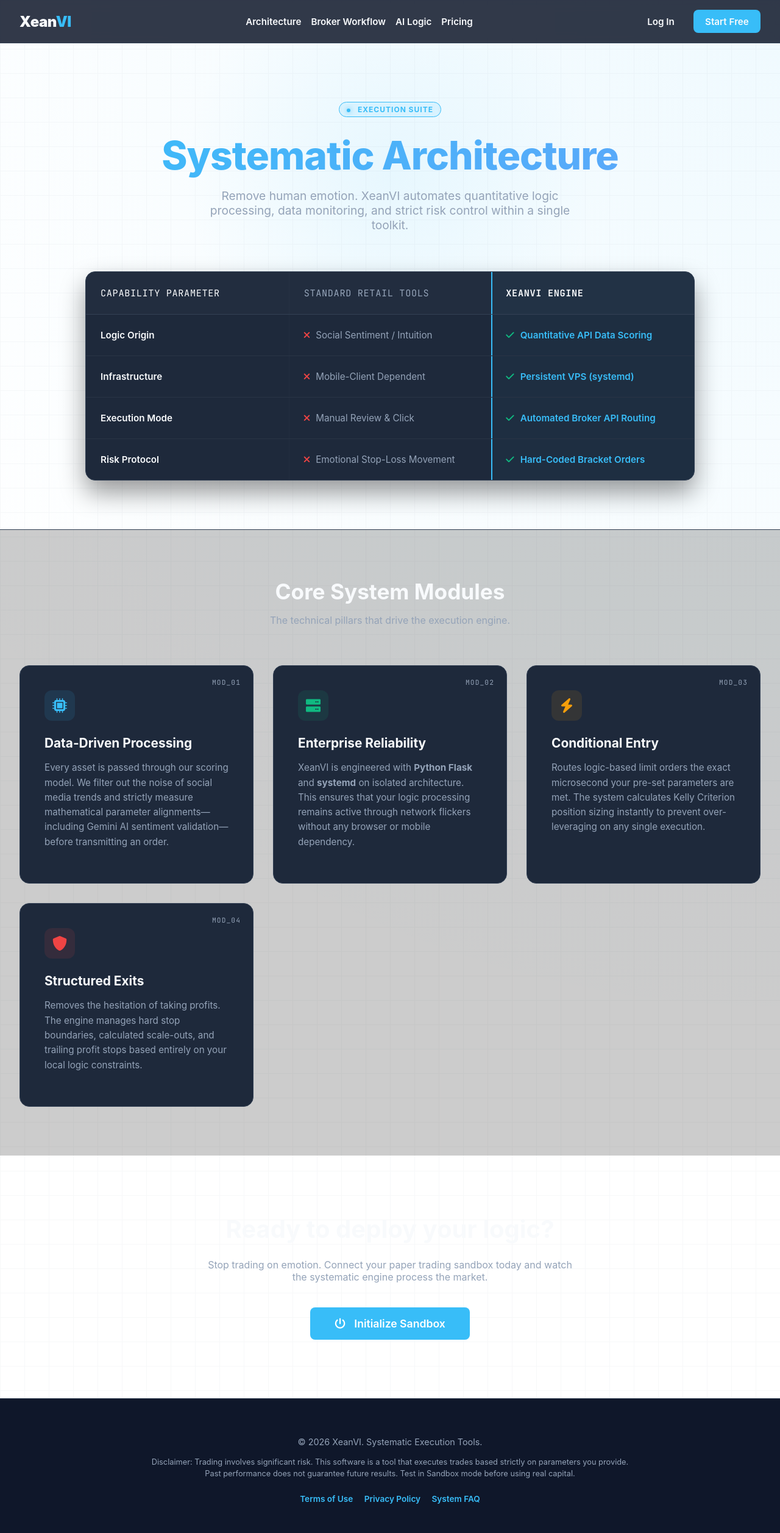
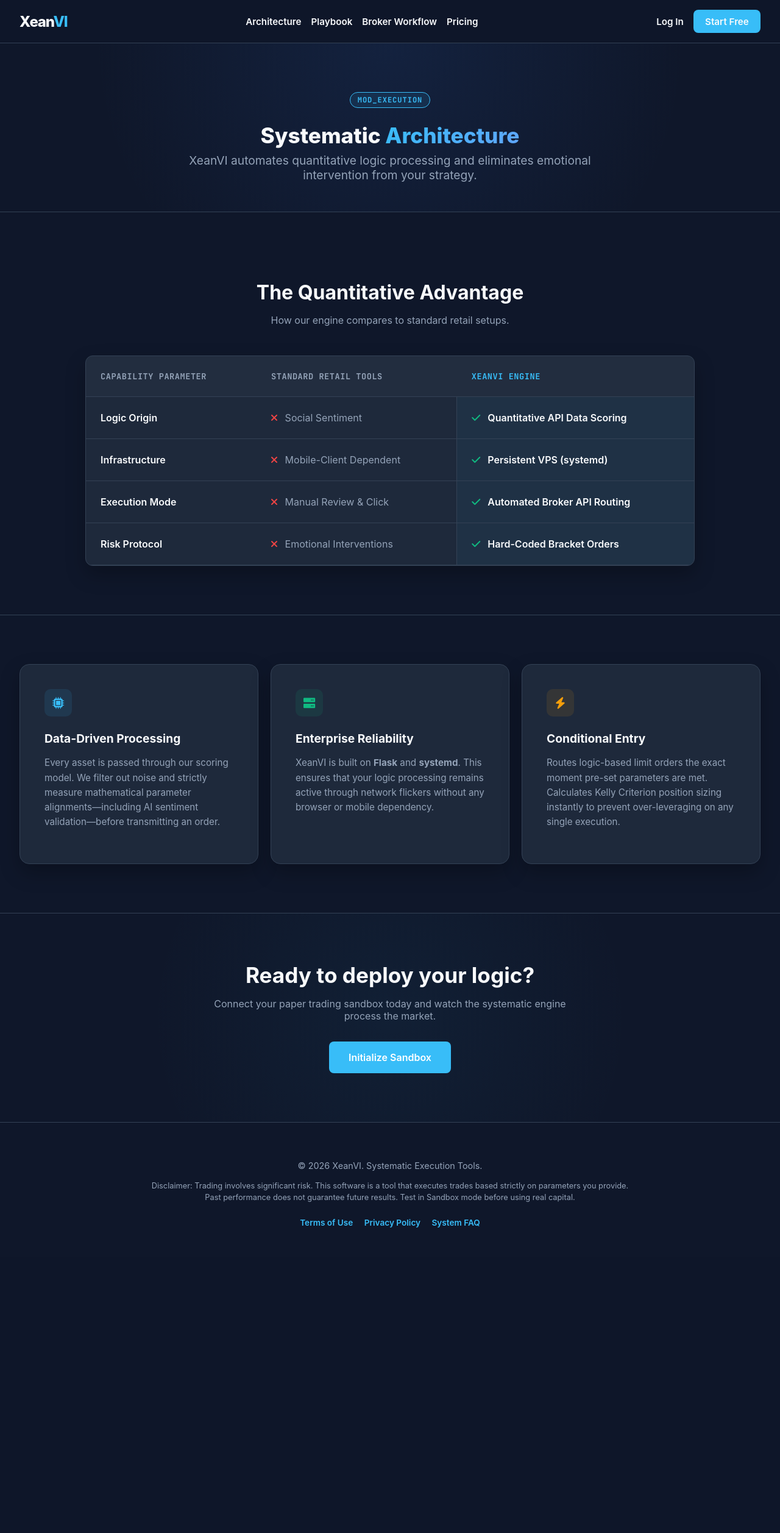
Before and after one commit to TroyS0326/trader, a Flask app: page /features in a window 1280 px wide. Shown: the whole page at 61% size. After the commit the page ends 2013 px from the top, so only its background shows below. Run offline with Flask 3, Linux system fonts and the light colour scheme; parts of the project's set-up code (start-up, migrations or seed data) failed here and were passed over; some libraries are stand-ins or nearby versions.

Commit message:
Update features page with leveled-up architecture layout

```diff
--- a/templates/features.html
+++ b/templates/features.html
@@ -3,323 +3,144 @@
 <head>
     <meta charset="UTF-8">
     <meta name="viewport" content="width=device-width, initial-scale=1.0, viewport-fit=cover">
-
-    <title>Engine Architecture & Features | XeanVI</title>
-    <meta name="description" content="Explore the quantitative architecture of XeanVI: API data scoring, persistent VPS execution, and automated risk protocols.">
+    <title>XeanVI Architecture | Systematic Execution</title>
+    <meta name="description" content="See what XeanVI automates: data monitoring, logic execution, and strict risk control within a single toolkit.">
 
     <link rel="stylesheet" href="{{ url_for('static', filename='style.css') }}">
     <link rel="stylesheet" href="https://cdnjs.cloudflare.com/ajax/libs/font-awesome/6.0.0/css/all.min.css">
     <link href="https://fonts.googleapis.com/css2?family=JetBrains+Mono:wght@400;700&display=swap" rel="stylesheet">
-
-    <style>
-        /* Feature Page Specific Styles */
-        .feature-hero {
-            padding: 6rem 2rem 4rem;
-            text-align: center;
-            position: relative;
-            overflow: hidden;
-        }
-
-        .feature-hero::before {
-            content: '';
-            position: absolute;
-            top: -50%;
-            left: 50%;
-            transform: translateX(-50%);
-            width: 800px;
-            height: 800px;
-            background: radial-gradient(circle, rgba(56, 189, 248, 0.08) 0%, transparent 60%);
-            z-index: -1;
-            pointer-events: none;
-        }
-
-        /* Architecture Matrix (Upgraded Table) */
-        .matrix-container {
-            max-width: 1000px;
-            margin: 0 auto;
-            background: var(--bg-card);
-            border: 1px solid var(--border-color);
-            border-radius: 16px;
-            overflow: hidden;
-            box-shadow: 0 20px 40px rgba(0,0,0,0.4);
-        }
-        .matrix-header {
-            display: grid;
-            grid-template-columns: 1fr 1fr 1fr;
-            background: rgba(255, 255, 255, 0.02);
-            border-bottom: 1px solid var(--border-color);
-            font-family: 'JetBrains Mono', monospace;
-            font-size: 0.85rem;
-            text-transform: uppercase;
-            letter-spacing: 0.05em;
-        }
-        .matrix-row {
-            display: grid;
-            grid-template-columns: 1fr 1fr 1fr;
-            border-bottom: 1px solid rgba(255, 255, 255, 0.05);
-            transition: background 0.2s;
-        }
-        .matrix-row:last-child {
-            border-bottom: none;
-        }
-        .matrix-row:hover {
-            background: rgba(56, 189, 248, 0.02);
-        }
-        .matrix-cell {
-            padding: 1.5rem;
-            display: flex;
-            align-items: center;
-            font-size: 0.95rem;
-        }
-        .cell-label {
-            font-weight: 600;
-            color: var(--text-main);
-        }
-        .cell-retail {
-            color: var(--text-muted);
-            border-right: 1px solid rgba(255, 255, 255, 0.02);
-            border-left: 1px solid rgba(255, 255, 255, 0.02);
-        }
-        .cell-xeanvi {
-            color: var(--accent-blue);
-            font-weight: 600;
-            background: rgba(56, 189, 248, 0.03);
-            position: relative;
-        }
-        .cell-xeanvi::before {
-            content: '';
-            position: absolute;
-            left: 0;
-            top: 0;
-            bottom: 0;
-            width: 2px;
-            background: var(--accent-blue);
-        }
-
-        /* Module Cards */
-        .module-grid {
-            display: grid;
-            grid-template-columns: repeat(auto-fit, minmax(320px, 1fr));
-            gap: 2rem;
-            margin-top: 4rem;
-        }
-        .module-card {
-            background: var(--bg-card);
-            border: 1px solid var(--border-color);
-            border-radius: 16px;
-            padding: 2.5rem;
-            position: relative;
-            transition: all 0.4s cubic-bezier(0.175, 0.885, 0.32, 1.275);
-            z-index: 1;
-        }
-        .module-card::before {
-            content: '';
-            position: absolute;
-            inset: 0;
-            border-radius: 16px;
-            padding: 2px;
-            background: linear-gradient(135deg, rgba(56, 189, 248, 0.5), transparent 50%);
-            -webkit-mask: linear-gradient(#fff 0 0) content-box, linear-gradient(#fff 0 0);
-            -webkit-mask-composite: xor;
-            mask-composite: exclude;
-            opacity: 0;
-            transition: opacity 0.4s ease;
-            z-index: -1;
-        }
-        .module-card:hover {
-            transform: translateY(-5px);
-            box-shadow: 0 15px 35px rgba(0, 0, 0, 0.3);
-            border-color: transparent;
-        }
-        .module-card:hover::before {
-            opacity: 1;
-        }
-        .module-icon {
-            width: 50px;
-            height: 50px;
-            border-radius: 12px;
-            display: flex;
-            align-items: center;
-            justify-content: center;
-            font-size: 1.5rem;
-            margin-bottom: 1.5rem;
-        }
-        .module-tag {
-            position: absolute;
-            top: 20px;
-            right: 20px;
-            font-family: 'JetBrains Mono', monospace;
-            font-size: 0.7rem;
-            color: var(--text-muted);
-            letter-spacing: 0.1em;
-        }
-
-        @media (max-width: 768px) {
-            .matrix-header { display: none; }
-            .matrix-row {
-                grid-template-columns: 1fr;
-                border-bottom: 2px solid var(--border-color);
-            }
-            .matrix-cell { padding: 1rem; }
-            .cell-retail, .cell-xeanvi { border: none; }
-            .cell-xeanvi::before { display: none; }
-            .cell-label { background: rgba(255,255,255,0.02); }
-        }
-    </style>
 </head>
-<body class="auth-body terminal-bg">
+<body class="auth-body">
 
     <nav class="xean-nav">
         <div class="xean-nav-inner">
-            <a href="/" class="logo" style="text-decoration: none; font-size: 1.5rem; font-weight: 900; letter-spacing: -0.5px; color: var(--text-main);">
+            <a href="/" class="logo" style="text-decoration: none;">
                 Xean<span style="color: var(--accent-blue);">VI</span>
             </a>
-
             <div class="xean-nav-links">
                 {% if current_user.is_authenticated %}
                     <a href="/dashboard">Terminal</a>
                     <a href="/playbook">Playbook</a>
                     <a href="/transparency">AI Logic</a>
                 {% else %}
-                    <a href="/features" class="nav-link-active">Architecture</a>
+                    <a href="/features" style="color: var(--text-main);">Architecture</a>
+                    <a href="/playbook">Playbook</a>
                     <a href="/broker-integration">Broker Workflow</a>
-                    <a href="/transparency">AI Logic</a>
                     <a href="/pricing#pricing">Pricing</a>
                 {% endif %}
             </div>
-
             <div class="xean-nav-actions">
                 {% if current_user.is_authenticated %}
                     <a href="/settings" style="text-decoration: none;">
                         <div class="nav-avatar" title="Account Settings">{{ current_user.full_name[0]|upper if current_user.full_name else 'U' }}</div>
                     </a>
                 {% else %}
-                    <a href="/login" style="color: var(--text-main); font-weight: 600; font-size: 0.95rem; text-decoration: none; margin-right: 15px;">Log In</a>
+                    <a href="/login" style="color: var(--text-main); font-weight: 600; font-size: 0.95rem; text-decoration: none;">Log In</a>
                     <a href="/signup" class="btn btn-primary" style="padding: 0.6rem 1.2rem; font-size: 0.95rem; border-radius: 8px; border: none;">Start Free</a>
                 {% endif %}
             </div>
         </div>
     </nav>
 
-    <header class="feature-hero">
+    <header class="page-header">
         <div class="container">
-            <div class="badge-pill" style="margin-bottom: 1.5rem;">
-                <span style="display: inline-block; width: 6px; height: 6px; background: var(--accent-blue); border-radius: 50%; margin-right: 8px; box-shadow: 0 0 8px var(--accent-blue);"></span>
-                Execution Suite
-            </div>
-            <h1 class="text-gradient" style="font-size: clamp(2.5rem, 5vw, 4rem); margin-bottom: 1rem; font-weight: 800; letter-spacing: -1px;">Systematic Architecture</h1>
-            <p style="font-size: 1.2rem; color: var(--text-muted); max-width: 650px; margin: 0 auto;">
-                Remove human emotion. XeanVI automates quantitative logic processing, data monitoring, and strict risk control within a single toolkit.
-            </p>
+            <div class="badge-pill" style="font-family: 'JetBrains Mono', monospace;">MOD_EXECUTION</div>
+            <h1>Systematic <span class="text-gradient">Architecture</span></h1>
+            <p>XeanVI automates quantitative logic processing and eliminates emotional intervention from your strategy.</p>
         </div>
     </header>
 
-    <section class="section-pad" style="padding-top: 0;">
+    <section class="section-pad" style="background: var(--bg-main);">
         <div class="container">
-
-            <div class="matrix-container">
-                <div class="matrix-header">
-                    <div class="matrix-cell">Capability Parameter</div>
-                    <div class="matrix-cell cell-retail">Standard Retail Tools</div>
-                    <div class="matrix-cell cell-xeanvi" style="color: var(--text-main);">XeanVI Engine</div>
-                </div>
-
-                <div class="matrix-row">
-                    <div class="matrix-cell cell-label">Logic Origin</div>
-                    <div class="matrix-cell cell-retail"><i class="fas fa-times" style="color: var(--danger); margin-right: 10px;"></i> Social Sentiment / Intuition</div>
-                    <div class="matrix-cell cell-xeanvi"><i class="fas fa-check" style="color: var(--success); margin-right: 10px;"></i> Quantitative API Data Scoring</div>
-                </div>
-
-                <div class="matrix-row">
-                    <div class="matrix-cell cell-label">Infrastructure</div>
-                    <div class="matrix-cell cell-retail"><i class="fas fa-times" style="color: var(--danger); margin-right: 10px;"></i> Mobile-Client Dependent</div>
-                    <div class="matrix-cell cell-xeanvi"><i class="fas fa-check" style="color: var(--success); margin-right: 10px;"></i> Persistent VPS (systemd)</div>
-                </div>
-
-                <div class="matrix-row">
-                    <div class="matrix-cell cell-label">Execution Mode</div>
-                    <div class="matrix-cell cell-retail"><i class="fas fa-times" style="color: var(--danger); margin-right: 10px;"></i> Manual Review & Click</div>
-                    <div class="matrix-cell cell-xeanvi"><i class="fas fa-check" style="color: var(--success); margin-right: 10px;"></i> Automated Broker API Routing</div>
-                </div>
-
-                <div class="matrix-row">
-                    <div class="matrix-cell cell-label">Risk Protocol</div>
-                    <div class="matrix-cell cell-retail"><i class="fas fa-times" style="color: var(--danger); margin-right: 10px;"></i> Emotional Stop-Loss Movement</div>
-                    <div class="matrix-cell cell-xeanvi"><i class="fas fa-check" style="color: var(--success); margin-right: 10px;"></i> Hard-Coded Bracket Orders</div>
-                </div>
+            <div style="text-align: center; margin-bottom: 3rem;">
+                <h2 style="font-size: 2rem;">The Quantitative Advantage</h2>
+                <p style="color: var(--text-muted);">How our engine compares to standard retail setups.</p>
             </div>
 
-        </div>
-    </section>
-
-    <section class="section-pad" style="border-top: 1px solid var(--border-color); background: rgba(0,0,0,0.2);">
-        <div class="container">
-
-            <div style="text-align: center; margin-bottom: 2rem;">
-                <h2 style="font-size: 2.2rem; color: var(--text-main);">Core System Modules</h2>
-                <p style="color: var(--text-muted);">The technical pillars that drive the execution engine.</p>
-            </div>
-
-            <div class="module-grid">
-
-                <div class="module-card">
-                    <div class="module-tag">MOD_01</div>
-                    <div class="module-icon" style="background: rgba(56, 189, 248, 0.1); color: var(--accent-blue);">
-                        <i class="fas fa-microchip"></i>
-                    </div>
-                    <h3 style="margin-bottom: 1rem; font-size: 1.3rem;">Data-Driven Processing</h3>
-                    <p style="color: var(--text-muted); font-size: 0.95rem; line-height: 1.6;">
-                        Every asset is passed through our scoring model. We filter out the noise of social media trends and strictly measure mathematical parameter alignments—including Gemini AI sentiment validation—before transmitting an order.
-                    </p>
+            <div class="card" style="padding: 0; overflow: hidden; max-width: 1000px; margin: 0 auto; border: 1px solid var(--border-color);">
+                <div class="table-wrap">
+                    <table style="width: 100%; border-collapse: collapse; text-align: left;">
+                        <thead>
+                            <tr style="background: rgba(255,255,255,0.02); border-bottom: 1px solid var(--border-color);">
+                                <th style="padding: 1.5rem; font-family: 'JetBrains Mono', monospace; font-size: 0.85rem; color: var(--text-muted);">Capability Parameter</th>
+                                <th style="padding: 1.5rem; font-family: 'JetBrains Mono', monospace; font-size: 0.85rem; color: var(--text-muted);">Standard Retail Tools</th>
+                                <th style="padding: 1.5rem; font-family: 'JetBrains Mono', monospace; font-size: 0.85rem; color: var(--accent-blue);">XeanVI Engine</th>
+                            </tr>
+                        </thead>
+                        <tbody style="font-size: 1rem;">
+                            <tr style="border-bottom: 1px solid var(--border-color);">
+                                <td style="padding: 1.5rem; font-weight: 600;">Logic Origin</td>
+                                <td style="padding: 1.5rem; color: var(--text-muted);"><i class="fas fa-times" style="color: var(--danger); margin-right: 8px;"></i> Social Sentiment</td>
+                                <td style="padding: 1.5rem; font-weight: 600; background: rgba(56, 189, 248, 0.05); border-left: 1px solid var(--border-color);"><i class="fas fa-check" style="color: var(--success); margin-right: 8px;"></i> Quantitative API Data Scoring</td>
+                            </tr>
+                            <tr style="border-bottom: 1px solid var(--border-color);">
+                                <td style="padding: 1.5rem; font-weight: 600;">Infrastructure</td>
+                                <td style="padding: 1.5rem; color: var(--text-muted);"><i class="fas fa-times" style="color: var(--danger); margin-right: 8px;"></i> Mobile-Client Dependent</td>
+                                <td style="padding: 1.5rem; font-weight: 600; background: rgba(56, 189, 248, 0.05); border-left: 1px solid var(--border-color);"><i class="fas fa-check" style="color: var(--success); margin-right: 8px;"></i> Persistent VPS (systemd)</td>
+                            </tr>
+                            <tr style="border-bottom: 1px solid var(--border-color);">
+                                <td style="padding: 1.5rem; font-weight: 600;">Execution Mode</td>
+                                <td style="padding: 1.5rem; color: var(--text-muted);"><i class="fas fa-times" style="color: var(--danger); margin-right: 8px;"></i> Manual Review & Click</td>
+                                <td style="padding: 1.5rem; font-weight: 600; background: rgba(56, 189, 248, 0.05); border-left: 1px solid var(--border-color);"><i class="fas fa-check" style="color: var(--success); margin-right: 8px;"></i> Automated Broker API Routing</td>
+                            </tr>
+                            <tr>
+                                <td style="padding: 1.5rem; font-weight: 600;">Risk Protocol</td>
+                                <td style="padding: 1.5rem; color: var(--text-muted);"><i class="fas fa-times" style="color: var(--danger); margin-right: 8px;"></i> Emotional Interventions</td>
+                                <td style="padding: 1.5rem; font-weight: 600; background: rgba(56, 189, 248, 0.05); border-left: 1px solid var(--border-color);"><i class="fas fa-check" style="color: var(--success); margin-right: 8px;"></i> Hard-Coded Bracket Orders</td>
+                            </tr>
+                        </tbody>
+                    </table>
                 </div>
-
-                <div class="module-card">
-                    <div class="module-tag">MOD_02</div>
-                    <div class="module-icon" style="background: rgba(16, 185, 129, 0.1); color: var(--success);">
-                        <i class="fas fa-server"></i>
-                    </div>
-                    <h3 style="margin-bottom: 1rem; font-size: 1.3rem;">Enterprise Reliability</h3>
-                    <p style="color: var(--text-muted); font-size: 0.95rem; line-height: 1.6;">
-                        XeanVI is engineered with <strong>Python Flask</strong> and <strong>systemd</strong> on isolated architecture. This ensures that your logic processing remains active through network flickers without any browser or mobile dependency.
-                    </p>
-                </div>
-
-                <div class="module-card">
-                    <div class="module-tag">MOD_03</div>
-                    <div class="module-icon" style="background: rgba(245, 158, 11, 0.1); color: var(--warning);">
-                        <i class="fas fa-bolt"></i>
-                    </div>
-                    <h3 style="margin-bottom: 1rem; font-size: 1.3rem;">Conditional Entry</h3>
-                    <p style="color: var(--text-muted); font-size: 0.95rem; line-height: 1.6;">
-                        Routes logic-based limit orders the exact microsecond your pre-set parameters are met. The system calculates Kelly Criterion position sizing instantly to prevent over-leveraging on any single execution.
-                    </p>
-                </div>
-
-                <div class="module-card">
-                    <div class="module-tag">MOD_04</div>
-                    <div class="module-icon" style="background: rgba(239, 68, 68, 0.1); color: var(--danger);">
-                        <i class="fas fa-shield-alt"></i>
-                    </div>
-                    <h3 style="margin-bottom: 1rem; font-size: 1.3rem;">Structured Exits</h3>
-                    <p style="color: var(--text-muted); font-size: 0.95rem; line-height: 1.6;">
-                        Removes the hesitation of taking profits. The engine manages hard stop boundaries, calculated scale-outs, and trailing profit stops based entirely on your local logic constraints.
-                    </p>
-                </div>
-
             </div>
         </div>
     </section>
 
-    <section style="padding: 6rem 0; text-align: center;">
+    <section class="section-pad" style="border-top: 1px solid var(--border-color);">
         <div class="container">
-            <h2 style="font-size: 2.5rem; margin-bottom: 1.5rem;">Ready to deploy your logic?</h2>
-            <p style="color: var(--text-muted); margin-bottom: 2.5rem; max-width: 600px; margin-left: auto; margin-right: auto;">
-                Stop trading on emotion. Connect your paper trading sandbox today and watch the systematic engine process the market.
+            <div class="grid-3">
+                <div class="feature-box card">
+                    <div style="width: 45px; height: 45px; border-radius: 10px; background: rgba(56, 189, 248, 0.1); color: var(--accent-blue); display: flex; align-items: center; justify-content: center; font-size: 1.2rem; margin-bottom: 1.5rem;">
+                        <i class="fas fa-microchip"></i>
+                    </div>
+                    <h3 style="margin-bottom: 1rem; font-size: 1.2rem;">Data-Driven Processing</h3>
+                    <p style="color: var(--text-muted); font-size: 0.95rem; line-height: 1.6;">
+                        Every asset is passed through our scoring model. We filter out noise and strictly measure mathematical parameter alignments—including AI sentiment validation—before transmitting an order.
+                    </p>
+                </div>
+
+                <div class="feature-box card">
+                    <div style="width: 45px; height: 45px; border-radius: 10px; background: rgba(16, 185, 129, 0.1); color: var(--success); display: flex; align-items: center; justify-content: center; font-size: 1.2rem; margin-bottom: 1.5rem;">
+                        <i class="fas fa-server"></i>
+                    </div>
+                    <h3 style="margin-bottom: 1rem; font-size: 1.2rem;">Enterprise Reliability</h3>
+                    <p style="color: var(--text-muted); font-size: 0.95rem; line-height: 1.6;">
+                        XeanVI is built on <strong>Flask</strong> and <strong>systemd</strong>. This ensures that your logic processing remains active through network flickers without any browser or mobile dependency.
+                    </p>
+                </div>
+
+                <div class="feature-box card">
+                    <div style="width: 45px; height: 45px; border-radius: 10px; background: rgba(245, 158, 11, 0.1); color: var(--warning); display: flex; align-items: center; justify-content: center; font-size: 1.2rem; margin-bottom: 1.5rem;">
+                        <i class="fas fa-bolt"></i>
+                    </div>
+                    <h3 style="margin-bottom: 1rem; font-size: 1.2rem;">Conditional Entry</h3>
+                    <p style="color: var(--text-muted); font-size: 0.95rem; line-height: 1.6;">
+                        Routes logic-based limit orders the exact moment pre-set parameters are met. Calculates Kelly Criterion position sizing instantly to prevent over-leveraging on any single execution.
+                    </p>
+                </div>
+            </div>
+        </div>
+    </section>
+
+    <section class="cta section-pad" style="border-top: 1px solid var(--border-color); background: radial-gradient(circle at center, rgba(56, 189, 248, 0.05) 0%, transparent 60%);">
+        <div class="container">
+            <h2 style="font-size: 2.2rem; margin-bottom: 1rem;">Ready to deploy your logic?</h2>
+            <p style="color: var(--text-muted); margin-bottom: 2rem; max-width: 600px; margin-left: auto; margin-right: auto;">
+                Connect your paper trading sandbox today and watch the systematic engine process the market.
             </p>
             {% if current_user.is_authenticated %}
-                <a href="/dashboard" class="btn btn-primary" style="font-size: 1.1rem; padding: 1rem 2.5rem;">Access Terminal</a>
+                <a href="/dashboard" class="btn btn-primary" style="padding: 1rem 2rem;">Access Terminal</a>
             {% else %}
-                <a href="/signup" class="btn btn-primary" style="font-size: 1.1rem; padding: 1rem 2.5rem;"><i class="fas fa-power-off" style="margin-right: 10px;"></i> Initialize Sandbox</a>
+                <a href="/signup" class="btn btn-primary" style="padding: 1rem 2rem;">Initialize Sandbox</a>
             {% endif %}
         </div>
     </section>
```
